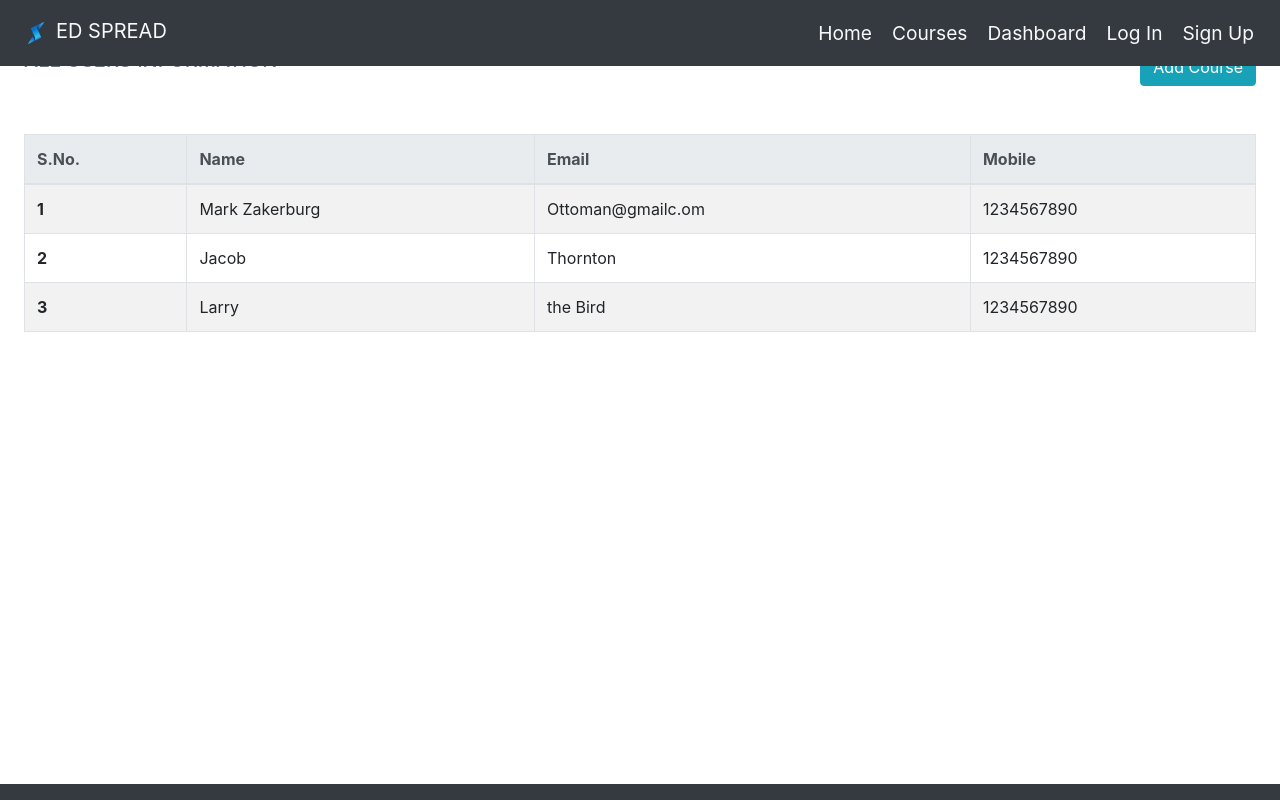
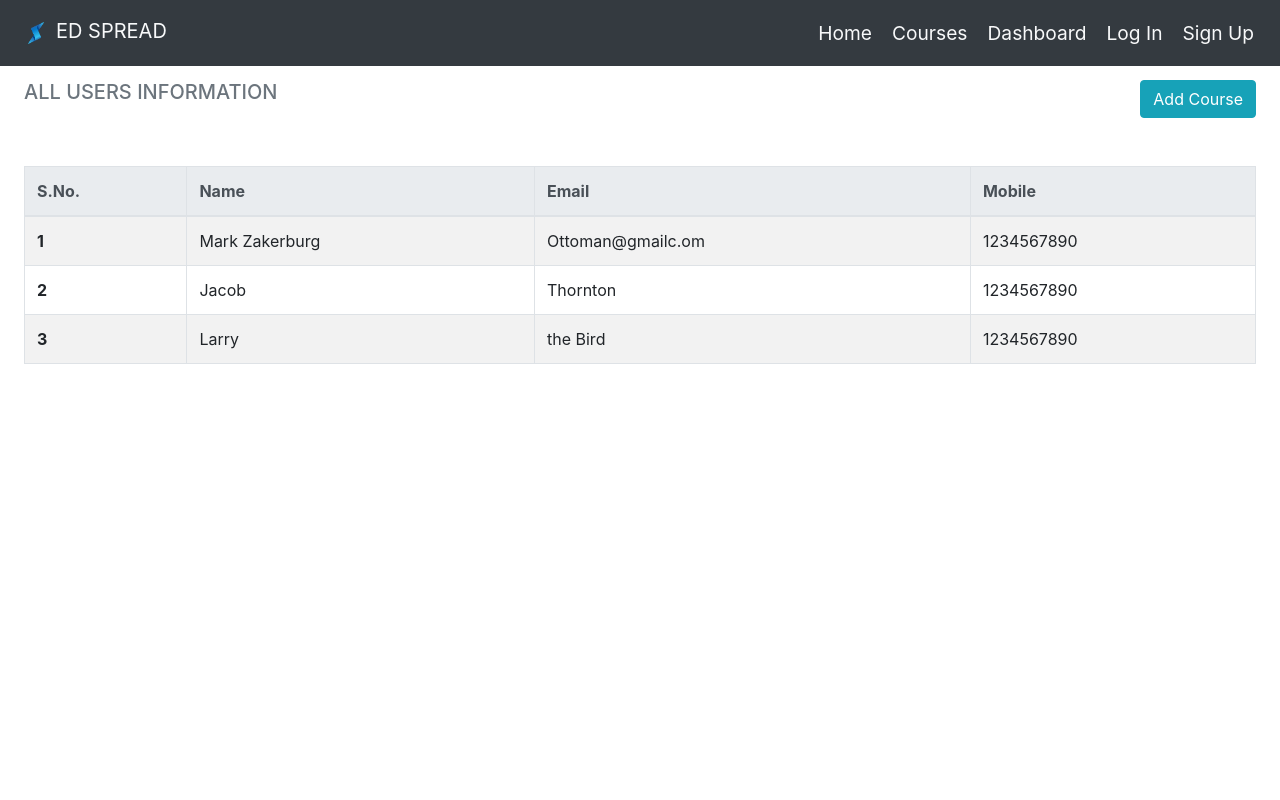
Before and after one commit to arhamathar/ed-spread-frontend, a React (Create React App) app: page /dashboard in a window 1280 px wide. Shown: the top 800 px of the page. Built offline with nearby package versions, Linux system fonts and the light colour scheme.

Commit message:
some ui fixes

```diff
--- a/src/Pages/Dashboard/index.js
+++ b/src/Pages/Dashboard/index.js
@@ -24,7 +24,7 @@ const Dashboard = () => {
 
     return (
         <div className="routes-height">
-            <div className="mt-5 mx-4 d-flex justify-content-between">
+            <div className="mx-4 d-flex justify-content-between top-margin">
                 <p className="h5 text-muted">ALL USERS INFORMATION</p>
                 <Button onClick={toggle} color="info">
                     Add Course
--- a/src/Pages/auth/login.js
+++ b/src/Pages/auth/login.js
@@ -35,7 +35,7 @@ const Login = () => {
     };
 
     return (
-        <div className="w-100 vh-100 bg-light py-5" style={{ height: "92vh" }}>
+        <div className="w-100 vh-100 bg-light py-5 routes-height">
             <Card className="login-card w-50 p-4 mx-auto mt-5 shadow">
                 <p className="h3 text-dark center">LOG INTO YOUR ACCOUNT</p>
                 <AvForm>
--- a/src/Pages/auth/signup.js
+++ b/src/Pages/auth/signup.js
@@ -38,7 +38,7 @@ const Signup = () => {
     };
 
     return (
-        <div className="w-100 vh-100 bg-light py-5" style={{ height: "92vh" }}>
+        <div className="w-100 vh-100 bg-light py-5">
             <Card className=" login-card w-50 p-4 mx-auto mt-5 shadow">
                 <p className="h3 text-dark center">SIGN UP TO A NEW ACCOUNT </p>
                 <AvForm>
--- a/src/components/SocialIconLinks.js
+++ b/src/components/SocialIconLinks.js
@@ -6,6 +6,7 @@ const SocialIconLinks = (props) => {
             class='btn btn-outline-light btn-floating m-1'
             href={props.href}
             role='button'
+            target="_blank"
         >
             <i class={props.icon}></i>
         </a>
--- a/src/index.css
+++ b/src/index.css
@@ -27,11 +27,15 @@ code {
     z-index: 1;
 }
 .routes-height {
-    height: 92vh;
+    height: 100vh;
 }
 
 .largeText {
     font-size: 1.2rem;
+}
+
+.top-margin{
+    margin-top: 5rem;
 }
 
 .nav-item a {
```
Also changed, not shown: 2 other files (tests, documents, lock files or other folders).
